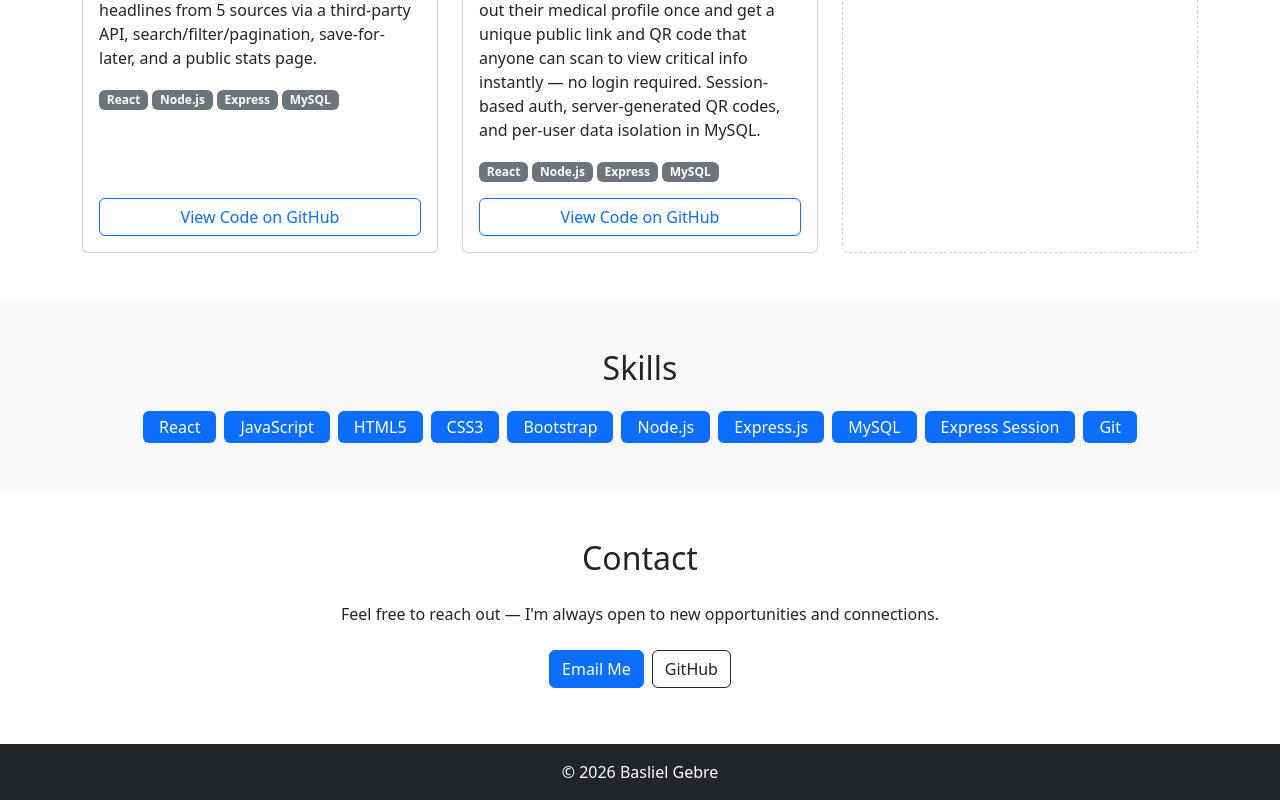
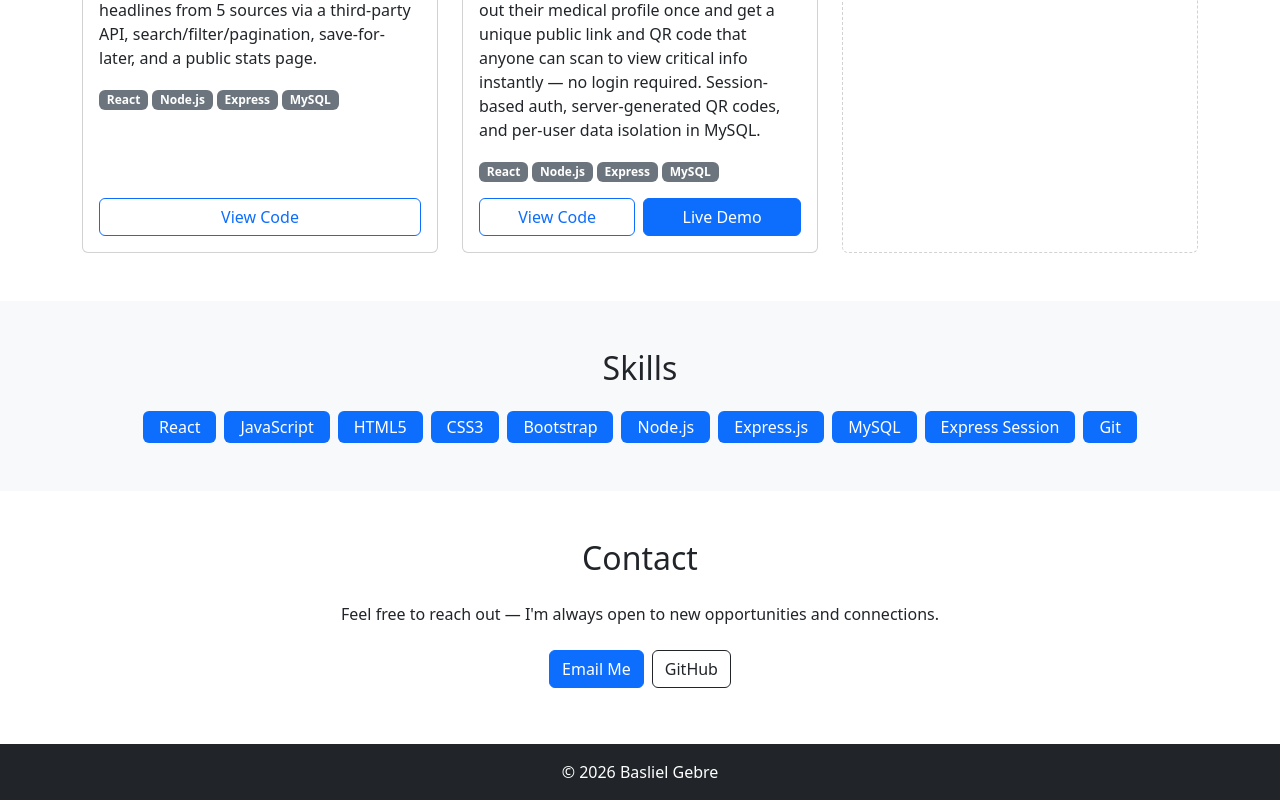
Before and after one commit to destabasiy13-sys/my-portfolio, a React (Vite) app: page / in a window 1280 px wide. Shown: the part 1503-2303 px from the top of the page. Built offline with nearby package versions, Linux system fonts and the light colour scheme.

Commit message:
Add Live Demo link to LifeCard project card
LifeCard is now deployed (Vercel + Render + Clever Cloud MySQL), so
the portfolio card can link straight to the running app, not just
the source.

```diff
--- a/src/components/Projects.jsx
+++ b/src/components/Projects.jsx
@@ -23,6 +23,7 @@ const PROJECTS = [
     image: '/images/lifecard.png',
     tech: ['React', 'Node.js', 'Express', 'MySQL'],
     link: 'https://github.com/destabasiy13-sys/Lifecard',
+    demoLink: 'https://client-lovat-eta-13.vercel.app',
   },
 ];
 
@@ -52,14 +53,26 @@ function Projects() {
                       <span key={t} className="badge bg-secondary me-1">{t}</span>
                     ))}
                   </div>
+                  <div className="d-flex gap-2 mt-auto">
                     <a
                       href={project.link}
                       target="_blank"
                       rel="noopener noreferrer"
-                    className="btn btn-outline-primary mt-auto"
+                      className="btn btn-outline-primary flex-fill"
                     >
-                    View Code on GitHub
+                      View Code
                     </a>
+                    {project.demoLink && (
+                      <a
+                        href={project.demoLink}
+                        target="_blank"
+                        rel="noopener noreferrer"
+                        className="btn btn-primary flex-fill"
+                      >
+                        Live Demo
+                      </a>
+                    )}
+                  </div>
                 </div>
               </div>
             </div>
```
Lines whose indentation alone changed are shown as unchanged.
